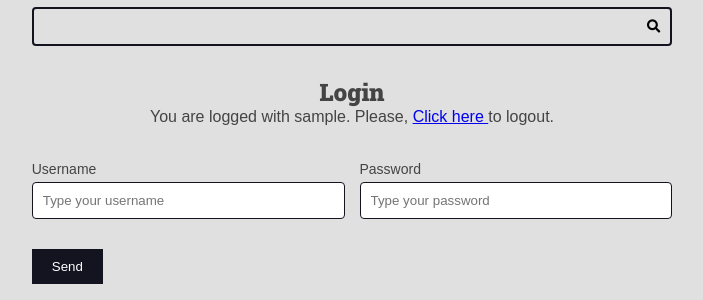
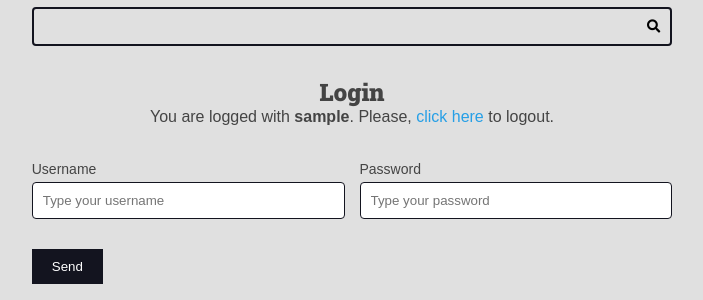
Before and after one commit to JoaoRafaelLima/curso-django-projeto1, a Django app: template authors/templates/authors/pages/login.html in a window 1280 px wide. Shown: the part 136-436 px from the top of the page, without its empty margins (288-991 px from the left). Run offline with Django 4.2, Linux system fonts and the light colour scheme; the template is opened without the code that fills it: values that come from a table or form of the project are taken from there, others are empty; the visitor is signed in with stand-in values (Sample User, id 1).

Commit message:
Sistema de logout e segurança CSRF pt3

```diff
--- a/authors/templates/authors/pages/login.html
+++ b/authors/templates/authors/pages/login.html
@@ -5,11 +5,15 @@
     <div class="main-content center container">
         <h2>Login</h2>
         {% if request.user.is_authenticated %}
-            <p>
-                You are logged with {{ request.user.username }}.
+            <div>
+                You are logged with <b>{{ request.user.username }}</b>.
                 Please,
-                <a href="{% url 'authors:logout' %}">Click here </a> to logout.
-            </p>
+                <form class="inline-form" action="{% url 'authors:logout' %}" method="POST">
+                    {% csrf_token %}
+                    <input type="hidden" name="username" value="{{ request.user.username }}">
+                   <button class="plain-text-button" type="submit">click here</button>
+                </form> to logout.
+            </div>
         {% endif %}
     </div>
     {% include 'global/partials/messages.html' %}
--- a/authors/views.py
+++ b/authors/views.py
@@ -63,5 +63,10 @@ def login_create(request):
 
 @login_required(login_url="authors:login", redirect_field_name="next")
 def logout_view(request):
+    if not request.POST:
+        return redirect(reverse("authors:login"))
+    if request.POST.get("username") != request.user.username:
+        return redirect(reverse("authors:login"))
+
     logout(request)
     return redirect(reverse("authors:login"))
--- a/base_static/global/css/styles.css
+++ b/base_static/global/css/styles.css
@@ -373,3 +373,14 @@ h1, h2, h3, h4, h5, h6{
    background-color: var(--color-primary-dark);
    color: var(--color-white)
 }
+.inline-form{
+   display: inline;
+}
+.plain-text-button{
+   display: inline;
+   border: none;
+   background: none;
+   cursor: pointer;
+   color: var(--color-primary);
+   font-size: 1.6rem;
+}
```
